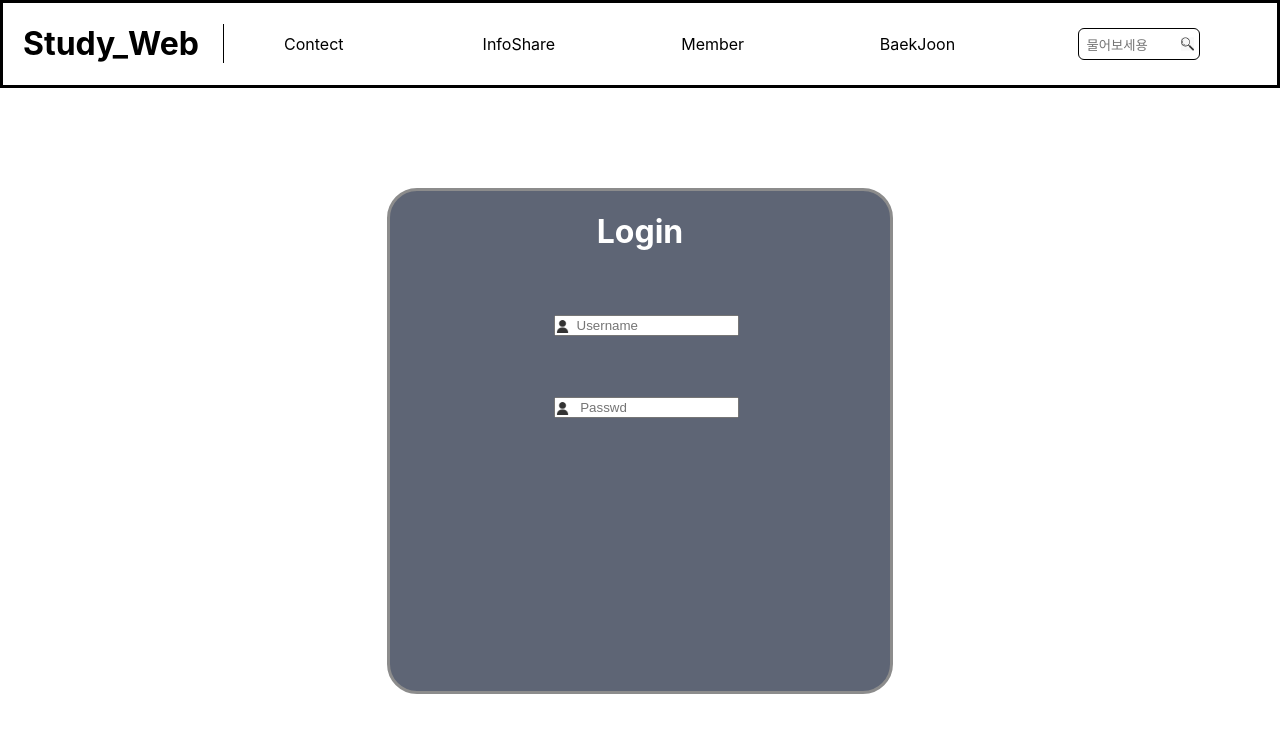
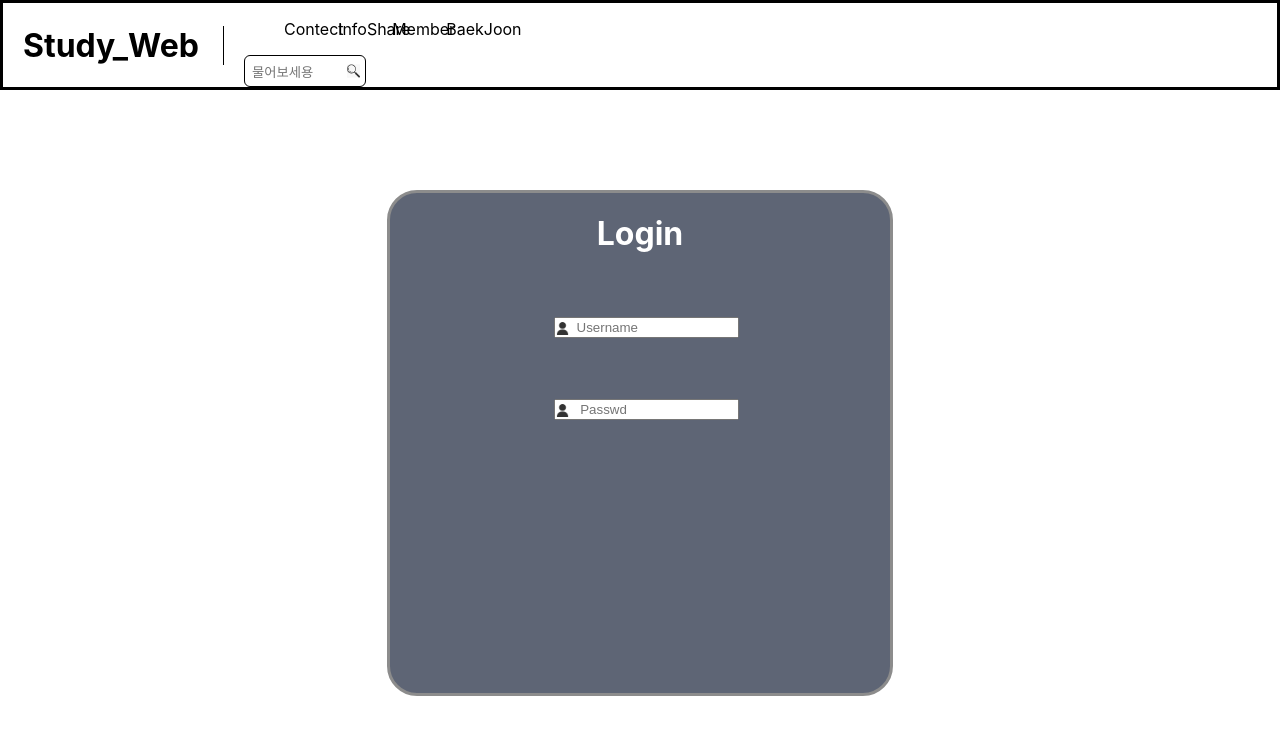
Before and after one commit to jeonghoon11/reactSWT, a React (Create React App) app in the folder swt/: page / in a window 1280 px wide. Shown: the top 734 px of the page. Built offline with nearby package versions, Linux system fonts and the light colour scheme.

Commit message:
className 변경

```diff
--- a/swt/src/component/Head/Nav.js
+++ b/swt/src/component/Head/Nav.js
@@ -3,19 +3,19 @@ import Find from './find.png';
 
 export default function Nav() {
     return (
+        <div className="nav-body">
             <ul className="nav">
                 <li><Link to="/Contect">Contect</Link></li>
                 <li><Link to="/InfoShare">InfoShare</Link></li>
                 <li><Link to="/Member">Member</Link></li>
                 <li><Link to="/BaekJoon">BaekJoon</Link></li>
-            <li>
+            </ul>
             <div className='text-box'>
                 <input type="text" placeHolder="물어보세용" className="Text"></input>
                 <button className="find-button">
                     <img src={Find} className='find-icon'></img>
                 </button>
             </div>
-            </li>
-        </ul>
+        </div>
     )
 }
```
Lines whose indentation alone changed are shown as unchanged.
